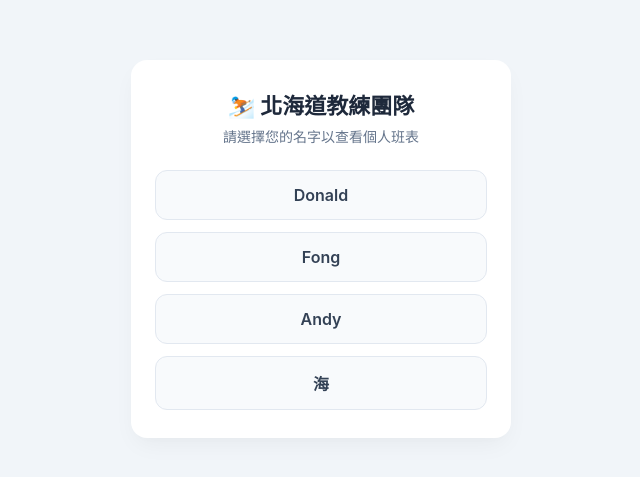
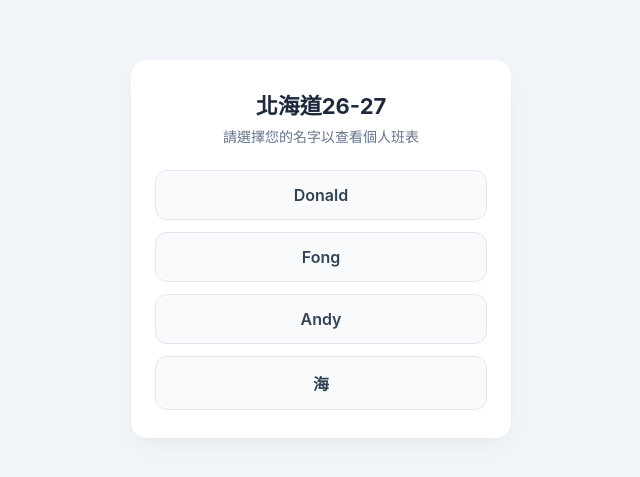
Before and after one commit to DDDonaldWu/schedule, a plain HTML site: page index.html in a window 1280 px wide. Shown: the part 151-628 px from the top of the page, without its empty margins (319-959 px from the left). Drawn offline with Linux system fonts and the light colour scheme.

Commit message:
Update index.html

```diff
--- a/index.html
+++ b/index.html
@@ -97,7 +97,7 @@
   <div class="card">
     <!-- 預設顯示分流選單 -->
     <div id="menu">
-      <div class="title">⛷️ 北海道教練團隊</div>
+      <div class="title">北海道26-27</div>
       <div class="subtitle">請選擇您的名字以查看個人班表</div>
 
       <div class="coach-grid">
```
